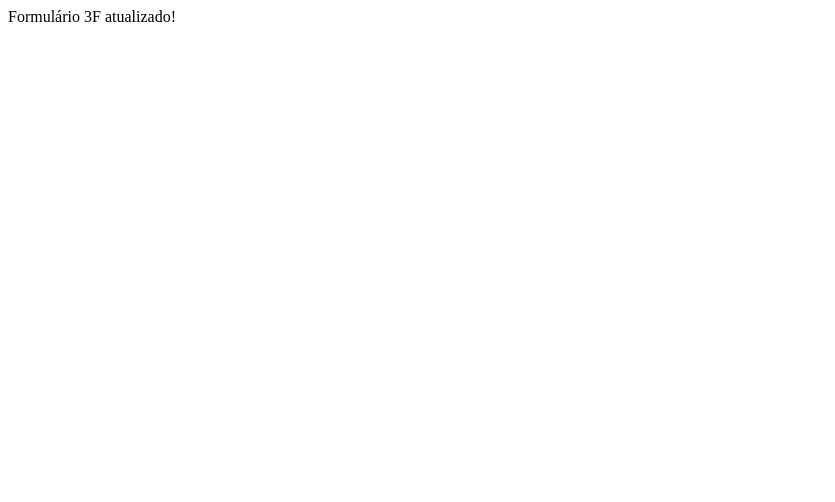
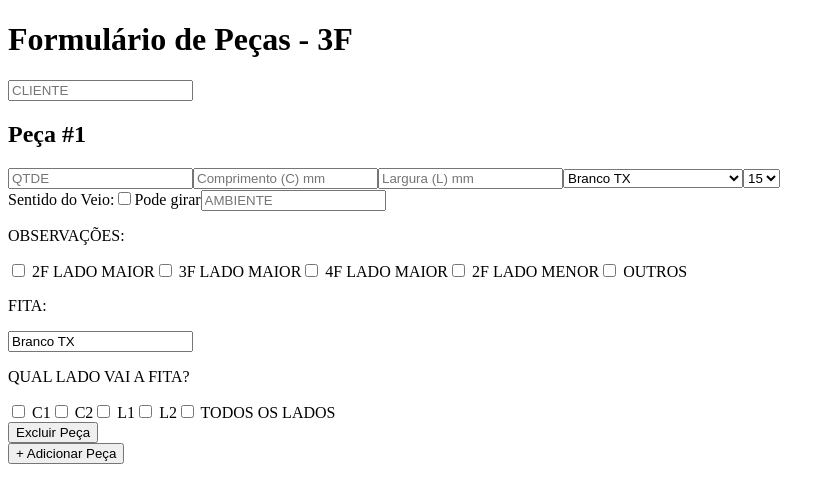
Before and after one commit to felipebroilo/plano3f, a Next.js app: page / in a window 1280 px wide. Shown: the top 502 px of the page, without its empty margins (0-835 px from the left). Built offline with nearby package versions, Linux system fonts and the light colour scheme.

Commit message:
Atualização do formulário com layout e lógica final

```diff
--- a/pages/index.js
+++ b/pages/index.js
@@ -1,6 +1,173 @@
 
-// Conteúdo completo do novo index.js viria aqui
-// Este é um placeholder simplificado para fins de demonstração
+import { useState } from "react"
+
 export default function Home() {
-  return <div>Formulário 3F atualizado!</div>;
+  const [cliente, setCliente] = useState("")
+  const [pecas, setPecas] = useState([
+    {
+      id: 1,
+      qtde: "",
+      comprimento: "",
+      largura: "",
+      chapa: "Branco TX",
+      espessura: "15",
+      veio: false,
+      ambiente: "",
+      observacoes: [],
+      obsOutros: "",
+      fita: "Branco TX",
+      fitaOutro: "",
+      lados: { c1: false, c2: false, l1: false, l2: false, todos: false },
+    },
+  ])
+
+  const opcoesChapas = ["Branco TX", "Preto TX", "Cru", "Mocca Fibraplac", "Italian Noce Eucatex", "Noce Oro Eucatex", "Cinza Italia Lacca Eucatex", "OUTROS"]
+  const espessuras = ["3", "6", "9", "15", "18"]
+  const obsFixas = ["2F LADO MAIOR", "3F LADO MAIOR", "4F LADO MAIOR", "2F LADO MENOR", "OUTROS"]
+
+  const handleChange = (index, campo, valor) => {
+    const novasPecas = [...pecas]
+    novasPecas[index][campo] = valor
+
+    // Atualiza fita automaticamente com base na chapa, se não estiver usando opção manual
+    if (campo === "chapa" && valor !== "OUTROS") {
+      novasPecas[index].fita = valor
+      novasPecas[index].fitaOutro = ""
+    }
+
+    // Se mudar a espessura ou chapa, mas fita outro tiver valor, mantém ele
+    if (campo === "chapa" && valor === "OUTROS") {
+      novasPecas[index].fita = ""
+    }
+
+    setPecas(novasPecas)
+  }
+
+  const toggleTodosLados = (index) => {
+    const novasPecas = [...pecas]
+    const todos = !novasPecas[index].lados.todos
+    novasPecas[index].lados = {
+      c1: todos,
+      c2: todos,
+      l1: todos,
+      l2: todos,
+      todos,
+    }
+    setPecas(novasPecas)
+  }
+
+  const addPeca = () => {
+    const ultima = pecas[pecas.length - 1]
+    setPecas([
+      ...pecas,
+      {
+        ...pecas[0],
+        id: pecas.length + 1,
+        qtde: "",
+        comprimento: "",
+        largura: "",
+        veio: false,
+        ambiente: "",
+        observacoes: [],
+        obsOutros: "",
+        lados: { c1: false, c2: false, l1: false, l2: false, todos: false },
+        fitaOutro: "",
+        fita: ultima.fita,
+        chapa: ultima.chapa,
+        espessura: ultima.espessura,
+      },
+    ])
+  }
+
+  const removePeca = (index) => {
+    const novas = [...pecas]
+    novas.splice(index, 1)
+    setPecas(novas)
+  }
+
+  return (
+    <div className="p-6 text-black">
+      <h1 className="text-2xl font-bold mb-4">Formulário de Peças - 3F</h1>
+      <input placeholder="CLIENTE" value={cliente} onChange={e => setCliente(e.target.value)} className="border p-2 mb-4 w-full" />
+
+      {pecas.map((peca, i) => (
+        <div key={i} className="mb-6 border-b pb-4">
+          <h2 className="text-lg font-semibold mb-2">Peça #{peca.id}</h2>
+          <div className="flex flex-wrap gap-2 mb-2">
+            <input placeholder="QTDE" value={peca.qtde} onChange={e => handleChange(i, "qtde", e.target.value)} className="border p-2 w-24" />
+            <input placeholder="Comprimento (C) mm" value={peca.comprimento} onChange={e => handleChange(i, "comprimento", e.target.value)} className="border p-2 w-40" />
+            <input placeholder="Largura (L) mm" value={peca.largura} onChange={e => handleChange(i, "largura", e.target.value)} className="border p-2 w-40" />
+            <select value={peca.chapa} onChange={e => handleChange(i, "chapa", e.target.value)} className="border p-2">
+              {opcoesChapas.map((c, idx) => (
+                <option key={idx} value={c}>{c}</option>
+              ))}
+            </select>
+            {peca.chapa === "OUTROS" && (
+              <input placeholder="Escreva a Chapa" value={peca.chapaOutro || ""} onChange={e => handleChange(i, "chapaOutro", e.target.value)} className="border p-2 w-40" />
+            )}
+            <select value={peca.espessura} onChange={e => handleChange(i, "espessura", e.target.value)} className="border p-2">
+              {espessuras.map((esp, idx) => (
+                <option key={idx} value={esp}>{esp}</option>
+              ))}
+            </select>
+          </div>
+
+          <label className="block mt-2">
+            Sentido do Veio:
+            <input type="checkbox" checked={peca.veio} onChange={() => handleChange(i, "veio", !peca.veio)} className="ml-2" />
+            {peca.veio ? "Segue comprimento" : "Pode girar"}
+          </label>
+
+          <input placeholder="AMBIENTE" value={peca.ambiente} onChange={e => handleChange(i, "ambiente", e.target.value)} className="border p-2 w-full mt-2" />
+
+          <div className="mt-2">
+            <p>OBSERVAÇÕES:</p>
+            {obsFixas.map((obs, idx) => (
+              <label key={idx} className="mr-4">
+                <input
+                  type="checkbox"
+                  checked={peca.observacoes.includes(obs)}
+                  onChange={(e) => {
+                    const checked = e.target.checked
+                    const novaLista = checked
+                      ? [...peca.observacoes, obs]
+                      : peca.observacoes.filter(o => o !== obs)
+                    handleChange(i, "observacoes", novaLista)
+                  }}
+                /> {obs}
+              </label>
+            ))}
+            {peca.observacoes.includes("OUTROS") && (
+              <input placeholder="Especifique" value={peca.obsOutros} onChange={e => handleChange(i, "obsOutros", e.target.value)} className="border p-2 w-full mt-1" />
+            )}
+          </div>
+
+          <div className="mt-2">
+            <p>FITA:</p>
+            <input placeholder="Fita" value={peca.fitaOutro || peca.fita} onChange={e => handleChange(i, "fitaOutro", e.target.value)} className="border p-2 w-full" />
+          </div>
+
+          <div className="mt-2">
+            <p>QUAL LADO VAI A FITA?</p>
+            {["c1", "c2", "l1", "l2"].map((lado, idx) => (
+              <label key={idx} className="mr-2">
+                <input type="checkbox" checked={peca.lados[lado]} onChange={() => {
+                  const newPecas = [...pecas]
+                  newPecas[i].lados[lado] = !newPecas[i].lados[lado]
+                  setPecas(newPecas)
+                }} /> {lado.toUpperCase()}
+              </label>
+            ))}
+            <label className="ml-4">
+              <input type="checkbox" checked={peca.lados.todos} onChange={() => toggleTodosLados(i)} /> TODOS OS LADOS
+            </label>
+          </div>
+
+          <button onClick={() => removePeca(i)} className="bg-red-600 text-white px-3 py-1 mt-2 rounded">Excluir Peça</button>
+        </div>
+      ))}
+
+      <button onClick={addPeca} className="bg-blue-600 text-white px-4 py-2 mt-4 rounded">+ Adicionar Peça</button>
+    </div>
+  )
 }
```
